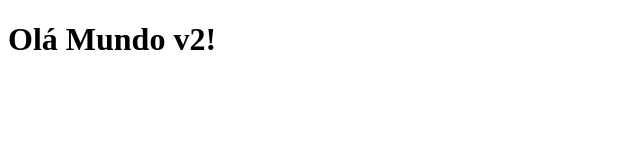
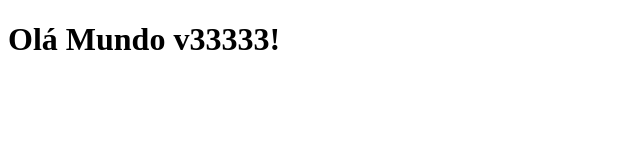
Before and after one commit to Marcelosales01/Atividade-kubernetes, a plain HTML site: page app/index.html in a window 1280 px wide. Shown: the whole page, without its empty margins (0-640 px from the left). Drawn offline with Linux system fonts and the light colour scheme.

Commit message:
alteração html

```diff
--- a/app/index.html
+++ b/app/index.html
@@ -4,6 +4,6 @@
     <title>Olá Mundo v3!</title>
 </head>
 <body>
-    <h1>Olá Mundo v2!</h1>
+    <h1>Olá Mundo v33333!</h1>
 </body>
 </html>
```
